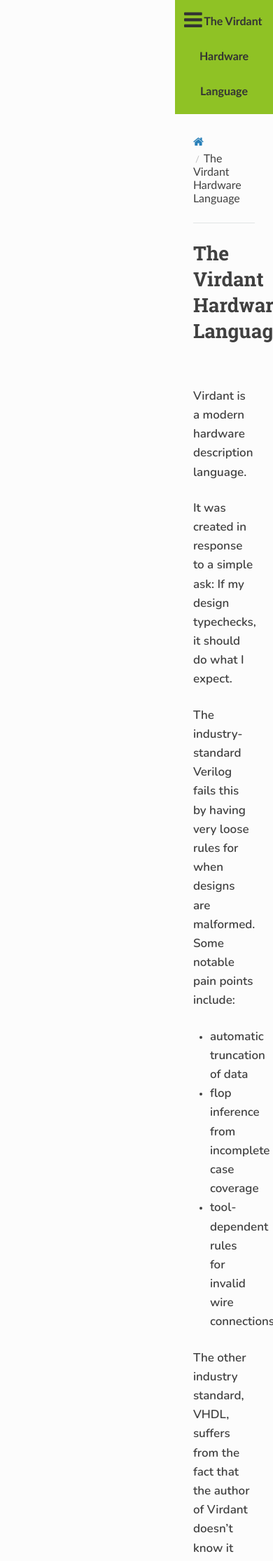
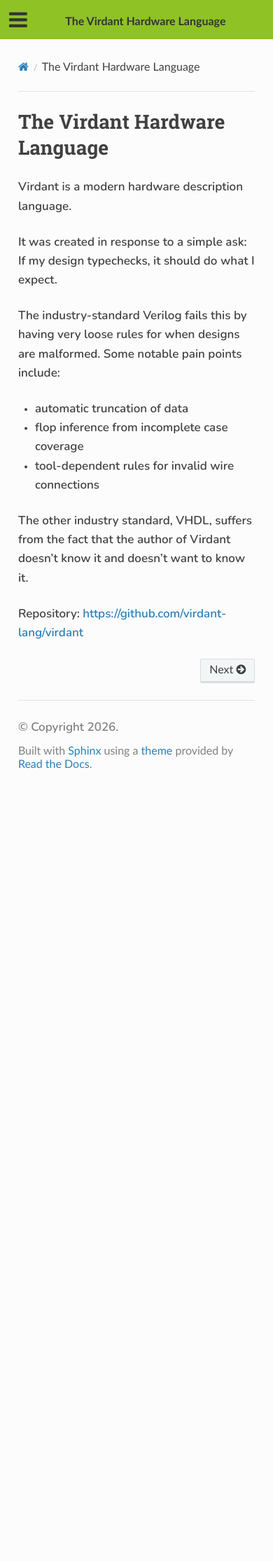
Before and after one commit to virdant-lang/virdant, a Sphinx documentation site: the page built from docs/source/index.rst, in a window 390 px wide. Shown: the top 2230 px of the page at 70% size. Built offline with Sphinx 7.4.7 and the Read the Docs theme 3.1.0, drawn with Linux system fonts in a browser that asks for light colours; after the commit the page ends 1128 px from its top, so only the background shows below that.

Commit message:
docs: Fix mobile

```diff
--- a/docs/source/_static/custom.css
+++ b/docs/source/_static/custom.css
@@ -81,6 +81,7 @@
     background-color: #8FC225;
 }
 
+@media (min-width: 769px) {
     .wy-side-nav-search img {
         max-width: 70% !important;
         width: auto !important;
@@ -91,14 +92,25 @@
         background: transparent !important;
         padding: 0 !important;
     }
+}
+
+@media (max-width: 768px) {
+    .wy-side-nav-search img {
+        max-width: 50% !important;
+    }
+    .wy-nav-side.shift {
+        width: 50%;
+    }
+    .wy-nav-content-wrap.shift {
+        left: 50%;
+    }
+    .wy-nav-top {
+        padding-bottom: 0 !important;
+    }
+}
 
 .wy-side-nav-search > a {
     margin-bottom: 0 !important;
-}
-
-.wy-side-nav-search {
-    width: 250px !important;
-    padding: 0.6em !important;
 }
 
 .wy-side-nav-search input[type=text] {
@@ -107,6 +119,12 @@
     padding: 6px 12px !important;
     font-size: 14px !important;
     box-sizing: border-box !important;
+}
+
+@media (min-width: 769px) {
+    .wy-side-nav-search {
+        width: 250px !important;
+        padding: 0.6em !important;
     }
 
     .wy-nav-side {
@@ -119,6 +137,7 @@
 
     .wy-nav-content-wrap {
         margin-left: 250px !important;
+    }
 }
 
 .wy-nav-top {
```
Lines whose indentation alone changed are shown as unchanged.
